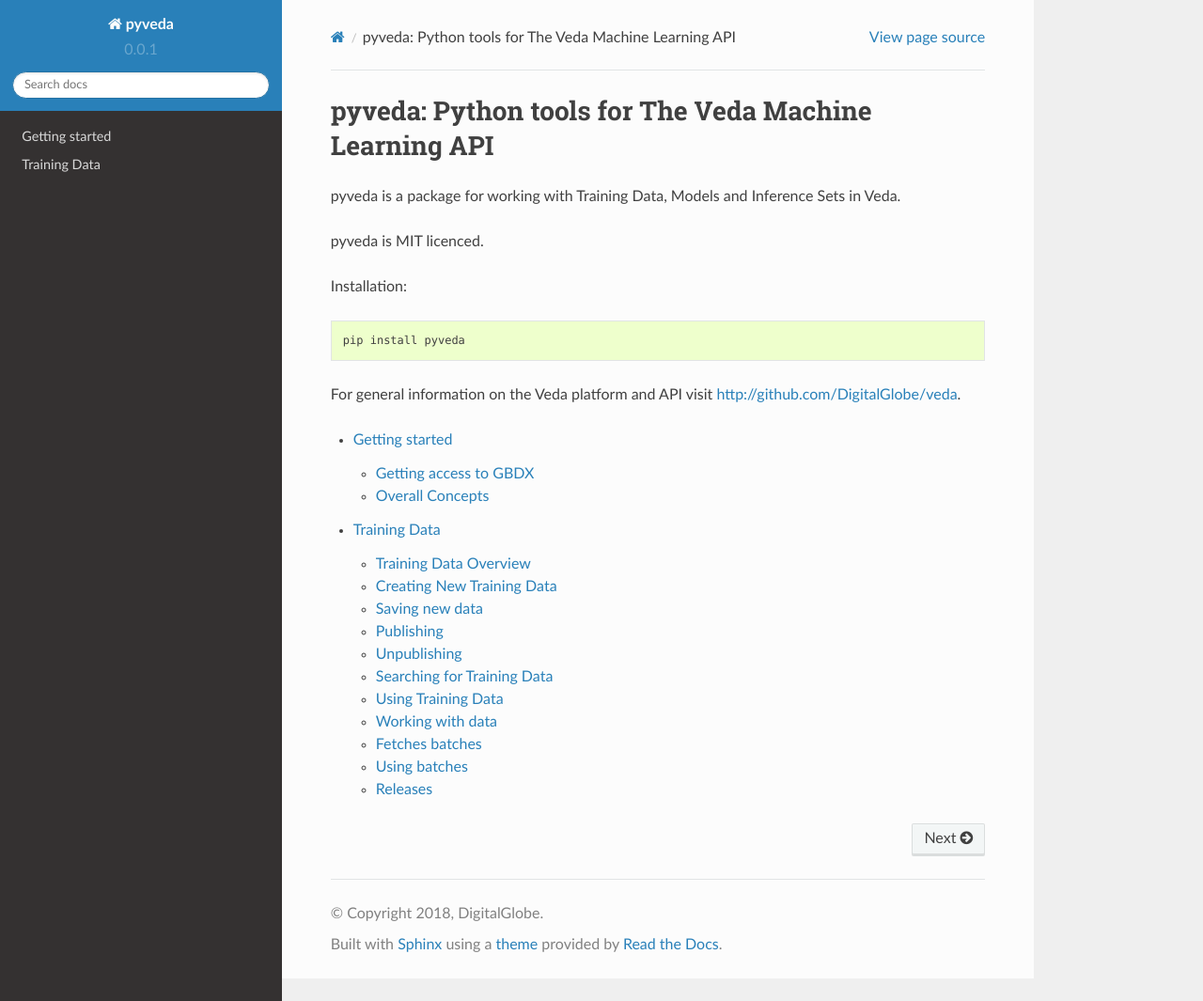
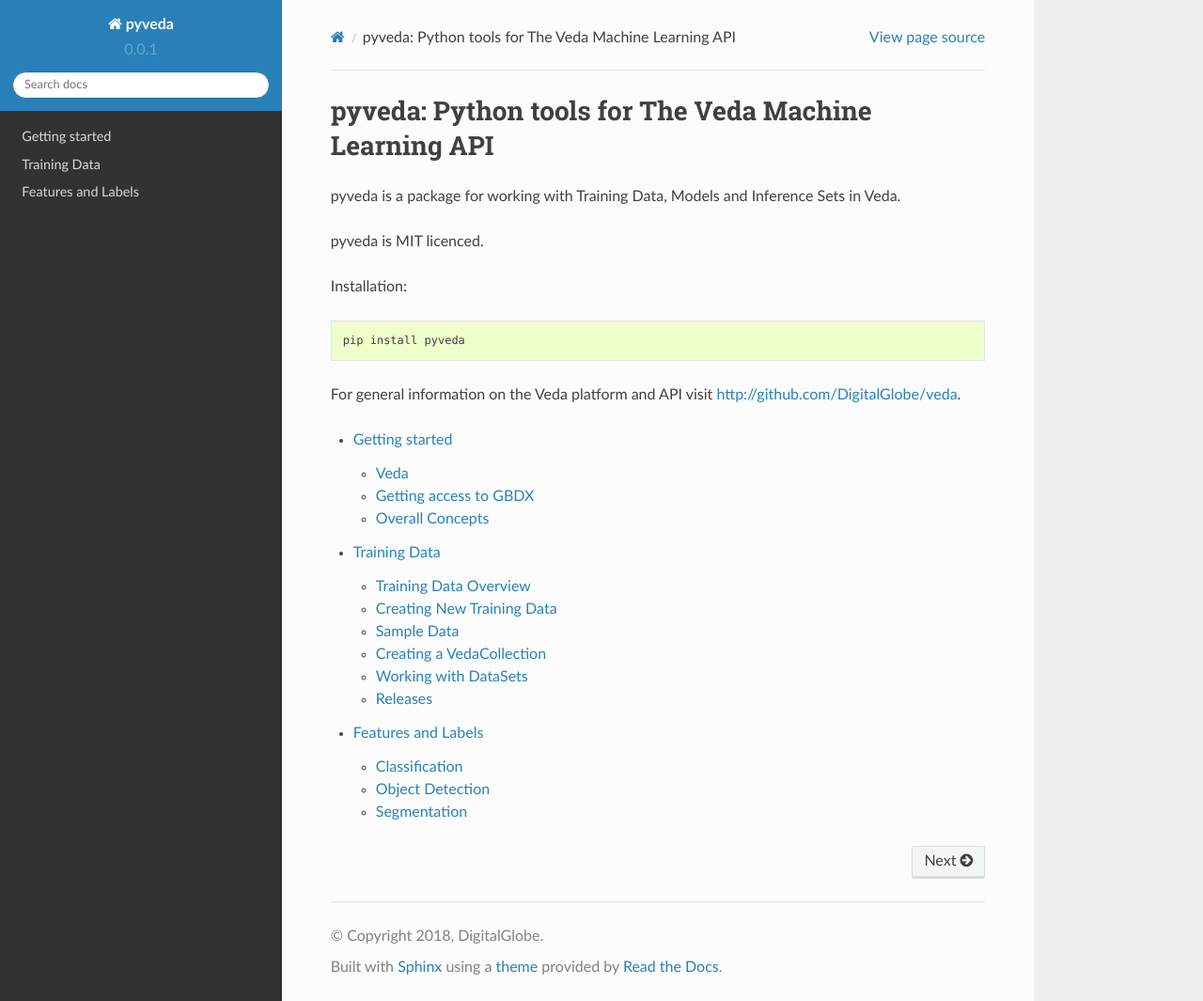
Before and after one commit to DigitalGlobe/pyveda, a Sphinx documentation site: the page built from docs/index.rst, in a window 1280 px wide and 1065 px high. Shown: the whole window at 94% size. Built offline with Sphinx 7.4.7 and the Read the Docs theme 2.0.0, drawn with Linux system fonts in a browser that asks for light colours; some of the changed lines change nothing that is shown.

Commit message:
update docs

```diff
--- a/docs/index.rst
+++ b/docs/index.rst
@@ -1,7 +1,3 @@
-.. gbdxtools documentation master file, created by
-   sphinx-quickstart on Fri Feb 12 16:41:01 2016.
-   You can adapt this file completely to your liking, but it should at least
-   contain the root `toctree` directive.
 
 pyveda: Python tools for The Veda Machine Learning API
 =======================================
@@ -21,3 +17,4 @@
 
    user_guide
    training_data
+   labels
--- /dev/null
+++ b/docs/labels.rst
@@ -0,0 +1,158 @@
+Features and Labels
+========================
+
+Veda features are serialized as geojson features. The machine learning labels are specified in the ``Properties`` item of the geojson feature. The label format varies based on the machine learning type.
+
+
+Classification
+----------------
+
+**Input**
+
+Geojson features must have a **single** positive class , from either a ``Properties`` field called ``label``, mapped from another field using the ``label_field`` parameter, or supplied as a default value using the ``default_value`` parameter. All of these examples add a positive label of the class _house_ to the matching image.
+
+Classification labels are ``1`` for positive detection and ``0`` for the absence of the class. It is not needed to have negative classes labelled - if a class is missing it will automatically be labelled as ``0``. A shorthand version passing just the positive class name is also acceptable. The class name does not have to be a string as an input, but will be stored as a string.
+
+A full label of a ``house`` feature, in a VedaCollection that has classes ``['house', 'car', 'boat']`` is:
+
+.. code-block:: javascript
+
+    'Properties': {
+        'label': {'house':1, 'car':0, 'boat':0}
+    }
+
+
+The same feature with a label with the positive value only:
+
+
+.. code-block:: javascript
+
+    'Properties': {
+        'label': {'house':1}
+    }
+
+
+Shorthand version:
+
+.. code-block:: javascript
+
+    'Properties': {
+        'label': 'house'
+    }
+
+
+Using the parameter ``label_field``:
+
+.. code-block:: javascript
+
+    // using label_field='building_type'
+    'Properties': {
+        'building_type': 'house'
+    }
+
+
+or ``default_value``:
+
+.. code-block:: python
+
+    default_value='house'
+
+
+
+
+The parent VedaCollection can determine the classes on the first load of data, or the classes can be set by passing an optional `classes` parameter on initialization, in the case that not all classes are present in the first set of data uploaded. Classes are fixed and can not be modified after the first set of data is loaded.
+
+Classification features can be any geometry type, though it is recommended that multi-geometry types be exploded to individual features.
+
+
+
+**DataPoint Output**
+
+The DataPoint class has a ``labels`` property that includes all labels in the parent VedaCollection. This is a dictionary keyed with class names, with 0 or 1 labels that indicate positive or negative presence of that class in the image tile. For this and all following examples we'll assume the image tile has houses and cars, but no boats. The DataPoint API JSON response has a labels property in the ``Properties`` field.
+
+.. code-block:: python
+
+    datapoint.labels = {
+        'house': 1,
+        'car': 1,
+        'boat': 0
+    }
+
+
+
+
+**DataSet Output**
+
+The DataSet class stores label values using one-hot encoding. The label classes are stored in a `classes` property that maps to the same position in the label array. The label order is always alphabetical.
+
+.. code-block:: python
+
+    dataset.classes = ['boat', 'car', 'house']
+    dataset.labels[0] = [0, 1, 1]
+
+
+
+
+Object Detection
+------------------
+
+**Input**
+
+Input features for object detection share the same label requirements as for classification. The objects will be stored as the bounding box of the feature's geometry. The geometry must be of type Polygon but does not need to be a rectangle. Point and Polyline geometries will need to be buffered by an appropriate amount first.
+
+**DataPoint Output**
+
+The `label` property of the DataPoint is similar in structure to the Classification case, with keys representing  classes. The value of each class is a list of features representing the bounding box of the input geometries. The features use GeoJSON structure, but use the NumPy convention of the origin at top left, and uses units of pixels.
+
+.. code-block:: python
+
+    datapoint.labels[0] = {
+        'house': [f1, f2,..fn],
+        'car': [f1, f2,..fn],
+        'boat': []
+    }
+
+
+
+
+**DataSet Output**
+
+DataSet classes are stored in the `classes` property in the same manner as Classification data. The labels are in the form of a list of lists of bounding boxes. The bounding boxes are lists of `[minx, miny, maxx, maxy]` in pixels coordinates with the origin at top left. The position of the classes and labels lists match.
+
+.. code-block:: python
+
+    dataset.classes = ['boat', 'car', 'house']
+    dataset.labels[0] = [
+        [], # boat bboxes
+        [[0, 0, 1, 1], [1, 2, 4, 5], [3, 3, 7, 9]], # car bboxes
+        [[0, 0, 1, 1], [1, 2, 4, 5], [3, 3, 7, 9]] # house bboxes
+    ]
+
+
+
+
+
+
+Segmentation
+----------------
+
+**Input**
+
+The requirements for input data features for segmentation are the same as for object detection. The object must be a Polygon. The geometry will automatically be clipped to fit inside the image tile.
+
+**DataPoint Output**
+
+The `label` property of the DataPoint has the same structure as for object detection, except the label features represent the input feature's geometry instead of the feature's bounding box. The coordinate values are again in pixels from the top left of the image.
+
+**DataSet Output**
+
+DataSet classes continue in the same structure as the other machine learning types, but include a ``background`` value in the first position representing the pixels that have no segmentation data. The ``labels`` for segmentation are 2D arrays with the pixels representing the class list indices. The 2D array is the same size as the image tile.
+
+.. code-block:: python
+
+    dataset.classes = [None, 'boat', 'car', 'house']
+    dataset.labels[0] = [
+        [0, 0, 0, 0, 0, ...],
+        [0, 3, 3, 0, 2, ...],
+        [0, 3, 3, 0, 0, ...]
+    ]
--- a/docs/training_data.rst
+++ b/docs/training_data.rst
@@ -1,5 +1,7 @@
 Training Data
 =============
+
+.. note:: This tutorial is a work in progress
 
 Training Data Overview
 ----------------------
@@ -9,224 +11,105 @@
 Creating New Training Data
 --------------------------
 
-All training data sets consist of image/label pairs. An image typically comes from a gbdxtools image class (ie CatalogImages).
-Labels vary depending on the type of data being stored. Training Data in Veda supports 3 types of data:
+Veda is a repository for machine learning data. Its focus is on generating and storing image and label pairs of spatial data. It can read spatial data and then generate the images from DigitalGlobe's catalog of satellite imagery.
 
-* classification
-    - Used to store classification data in either binary classification or multiclass
-    - Classification data are stored using "one hot encoding", so for binary its either [1] or [0].
-    - For multi-class it'd be: [0, 0, 0, 1, 0] (zero for every class not present and 1 for every class that is present)
-* object_detection
-    - Object Detection data are arrays of pixel based bounding boxes for each feature present in the corresponding image
-    - bboxes are expected to be lists of bboxes: [[minx, miny, maxx, maxy], [minx, miny, maxx, maxy], ...]
-    - the bbox values must be in pixel coordinates relative the upper left of the image in the same pair
-* segmentation
-    - segmentation are expected to be arrays of geojson features in the same projected units as the image.
-    - these features are converted to pixel locations when saving into veda and are served back to clients are ndarrays of segmentation data.
+To generate data Veda needs to know three things:
 
-For example we'll create a small set of random binary classification data (values are either 1 or 0). We'll start be using gbdxtools to create an image.
+- WHERE is the feature
+- WHAT is the feature
+- WHICH image to use
+
+The WHERE and WHAT of the features are inputted using the GeoJson format. The image can be any gbdxtools Image object from the DigitalGlobe catalog. Veda will handle generating the appropriate tiles to cover the input features. The same basic concept applies to the three machine learning types that Veda supports: classification, object detection, and classification.
+
+All training data sets consist of image/label pairs. The training images are fixed-sized chips extracted from the source image. The labels vary depending on the type of data being stored:
+
+* Classification
+    - Classification describes whether an object class exists in the image.
+    - Multiple classes are supported.
+    - Classification data are stored using "one hot encoding", so for a single class the label is either [1] or [0].
+    - For multi-class the labels are lists: [0, 0, 0, 1, 0] (zero for every class not present and 1 for every class that is present).
+* Object Detection
+    - Object detection describes where in an image objects occur.
+    - Object Detection data are arrays of pixel based bounding boxes for each feature.
+    - Labels are stored as lists of bounding boxes: [[minx, miny, maxx, maxy], [minx, miny, maxx, maxy], ...]
+    - The bounding box values must be in pixel coordinates relative the upper left of the image in the same pair
+* Segmentation
+    - Segmentation also describes where in an image objects or classes occur but uses freeform boundaries instead of boxes.
+    - Segmentation data are expected to be arrays of geojson features in the same projected units as the image.
+    - These features are converted to pixel locations when saving into Veda and are served back to clients are ndarrays of segmentation data.
+
+Sample Data
+--------------
+
+The PyVeda git repository includes a sample geojson file to get started with. The file ``sample_data/turbines.geojson`` contains bounding boxes of wind turbines in the Alta Wind Energy Center, located outside of the Mojave Desert in California. Each feature has a property called ``label`` with the value ``turbine``.
+
+For a corresponding image to generate the chips from we'll use catalog ID '123456788' from DigitalGlobe's Worldview 2 satellite. To search for other images covering this area see the "Searching for images" section below.
+
+
+
+Creating a VedaCollection
+-----------------------------
+
+A VedaCollection stores machine learning data in the Veda system. As mentioned above, it needs the inputs of geojson features and an Image object. For the geojson we'll use the sample wind turbine data. We'll also need a gbdxtools Image object. This could be a CatalogImage or a complicated RDA output; gbdxtools gives you almost unlimited processing options for generating images. The images could be a custom mix of bands or have pansharpening applied, for instance.
+
+For most cases we would like imagery that just has the three visible RGB bands, has been pansharpened for maximum detail, atmospheric effects removed, and dynamic range adjusted to an optimum range. These processing options are all included in PyVeda's MLImage class. Only a Catalog ID is needed to create an MLImage object.
+
+First, let's get set up:
 
 .. code-block:: python
 
-    from gbdxtools import CatalogImage
-    image = CatalogImage('104001001DB7BA00')
+    from pyveda import VedaCollection, DataSet, MLImage
 
-This sets up an image for us to use as smaller images in our training data. Next we'll setup the training data set via pyveda:
+    catID = '123456789'
+    geojson = 'path/to/data/turbines.geojson'
+
+Next, let's create our VedaCollection. It requires some basic parameters to get started:
+
+* A name for the collection
+* The type of machine learning algorithm, in this case image classification
+* A tile size to use for the images.
 
 .. code-block:: python
 
-    from pyveda import VedaCollection
+    vc = VedaCollection('Wind Turbines', mlType="classification", tilesize=[256,256]
 
-    vc = VedaCollection('Some Fake Data', mltype = "classification", tile_size=[256,256])
-
-Now we have an image to pull imagery from and a TrainingSet in which we can store pairs. In the example below we'll set up
-the size of the image windows we want to create and a count of pairs. Then we'll access random windows on the image and feed them
-to our TrainingSet.
+This sets up the VedaCollection but it will not be created on the server until some data is loaded. So lets load some data:
 
 .. code-block:: python
 
-    import random
-
-    size_y = 256
-    size_x = 256
-    count = 100
-
-    for win in image.iterwindows(count=count, window_shape=(size_y, size_x)):
-
-        arr = [ random.choice([1, 0]) ]
-        td.feed([(win, arr)])
-
-    # verify the count
-    print(td.count)
-    # outputs: {'train': 100}
+    image = MLImage(catID)
+    vc.load(geojson, image)
 
 
-Now we have fed 100 pairs of random binary classification data to our TrainingSet. You can see that the count property
-outputs a dictionary `{'train': 100}`. The `feed` method by default puts all data into the `train` group, but you can add pairs
-to groups with any name. For instance lets add another 25 random pairs to the `test` group:
+It will take about 5 minutes for Veda to generate all the training data. You can check `vc.status` to track its progress.
+
+The end result will be collection of 256x256 pixel image tiles extracted from catalog ID 123456. Each image will have a corresponding label of the class `turbine`. Because this analysis is classification, each label will be `1`.
+
+(more stuff about VCs)
+
+Working with DataSets
+------------------------
+
+A DataSet is a local copy of training data. You can specify the number of samples to load. DataSets also support internal partitions for training, validation, and testing data, so we can specify the percentage of points to put into each group.
+
+.. code-block:: python
+    ds = vc.store('path/to/my_test.h5', partition=[70,10,20], size=100)
+
+This will download 100 training points to a local file `my_test.h5`. 70 points will be assigned to the training group, 10 to the validation group, and 20 to the testing group. The partition is optional, and if not specified all the points are put into the training group.
+
+We'll use the training data to build a simple FOO model:
 
 .. code-block:: python
 
-    for win in image.iterwindows(count=25, window_shape=(size_y, size_x)):
+    from FOO import FOOMODEL
 
-        arr = [ random.choice([1, 0]) ]
-        td.feed([(win, arr)], group="test")
-
-    # verify the count
-    print(td.count)
-    # outputs: {'train': 100, 'test': 25}
+    model = FOOMODEL()
+    model.train(ds.train.images, ds.train.labels)
+    model.score(ds.test.images, ds.test.labels)
 
 
-Saving new data
----------------
-
-Now that we've created a new TrainingSet we'll want to save it into Veda. Saving the data allows Veda to cache all of the imagery
-and provides not only a way to save the data for later use, but also ways to fetch batches of data quickly. Saved sets also
-have the benefit of being used by others to train models.
-
-.. code-block:: python
-
-    td.save()
-
-Which will post the image/label pairs and return json:
-
-.. code-block:: json
-
-    {
-        'data': {
-            'id': 104,
-            'classes': ['class1'],
-            'count': {'train': 100, 'test': 25},
-            'name': 'Some Fake Data',
-            'nclasses': 1,
-            'mlType': 'classification',
-            'bbox': [-74.03524079, 40.489764494286746, -73.86965922334531, 41.0133572],
-            'shape': [8, 256, 256],
-            'dtype': 'float32',
-            'sensors': ['WV03_VNIR'],
-            'source': 'rda',
-            'userId': '21668',
-            'public': False,
-            'created_at': '2018-08-22T16:46:34.838Z',
-            'updated_at': '2018-08-22T16:46:34.838Z',
-            'percent_cached': 0
-        },
-        'links': {
-            'self': {'href': 'https://veda-api.geobigdata.io/data/104'},
-            'update': {'href': 'https://veda-api.geobigdata.io/data/104', 'method': 'PUT'},
-            'publish': {'href': 'https://veda-api.geobigdata.io/data/104/publish', 'method': 'PUT'},
-            'delete': {'href': 'https://veda-api.geobigdata.io/data/104', 'method': 'DELETE'},
-            'create': {'href': 'https://veda-api.geobigdata.io/datapoints', 'method': 'POST'}
-        }
-    }
-
-As you can see the doc returned is how the TrainingSet is represented on the server and is a self descibing document for updating, deleting, etc.
-Once the TrainingSet is saved to the API Veda immediately begins caching the imagery. Depending on the size of the data this can take several minutes,
-but as the caching progresses the property `percent_cached` is updated.
 
 
-Publishing
-----------
-
-Once we've saved a dataset we can `publish` it for others to use. This action makes the entire set of data available for other users.
-
-.. code-block:: python
-
-      td.publish()
-
-Unpublishing
-------------
-
-If you published data that you want to revoke access to anyone but yourself you can call `unpublish`:
-
-.. code-block:: python
-
-      td.unpublish()
-
-
-Searching for Training Data
----------------------------
-
-Now that we've saved some data we can search for it. The search method allows us to find datasets of interest and allows us to find datasets
-matching certain search criteria like spatial bounding boxes, names, etc. This method will return all the matching TrainingSets as an array of json docs.
-
-.. code-block:: python
-
-        from pyveda import search
-
-	for s in search():
-            print(s.id, s.name, s.percent_cached)
-
-
-Using Training Data
--------------------
-
-To use a TrainingSet found via `search` we offer two methods: `TrainingSet.from_doc` and `TrainingSet.from_id`. Both of these methods do the same thing, that is
-they create a TrainingSet from which data can be fetched and used to train a model.
-
-
-.. code-block:: python
-
-        # Using from_id
-        td = TrainingSet.from_id(104)
-
-        # Using from_doc
-        sets = search()
-        td = TrainingSet.from_doc(sets[0])
-
-Both achieve the same result, that is an instance of TrainingSet that can be used for training.
-
-Working with data
------------------
-
-Now that we're ready to access some data for training we need to learn about the various ways for accessing pairs from the TrainingSet.
-Getting data can be done in a few ways, either sequentially or in batches.
-
-To explore the structure of one data pair in the set we can simple print the first one. You can think of a TrainingSet as deferred
-access to the raw image (images can be heavy), but we can fetch it on demand as a way to explore the data.
-
-Note: The thing to understand here is that pairs inside sets have different properties for access the raw image and label data. The `.image` property
-returns a dask (deferred numpy array) to the image data for each point. This dask will only return the raw pixel values of the image when you call `image.compute()`.
-The `.y` property is the label data for the given pair.
-
-.. code-block:: python
-
-          # get the first 5 pairs
-          pairs = td[0:5]
-
-          # view whats stored as json
-          print(pairs[0].data)
-
-          # get the image data
-          print(pairs[0].image.compute())
-
-          # get the label data for the first point
-          print(pairs[0].y)
-
-Using this access pattern is generally useful for doing small explorations on TrainingSets. In order to actually with data we need to
-fetch more it, but this can also be dangerous due to the size of some TrainingSets. We need to be careful about not overloading the memory of our process
-by fetching too many images into memory at most. We'll see how to protect ourselves from that soon.
-
-Fetches batches
----------------
-
-A batch of data is a useful way to start training models. Batches return image/labels as numpy arrays that are ready for training:
-This writes the data into an HDF5 file that acts as persistent cache of data. This is useful on many fronts but most importantly it saves us from using too much memory.
-Batches return instances of `ImageTrainer`, which can be used to iterate over data and train models.
-
-.. code-block:: python
-
-          # get the first 5 pairs
-          batch = td.batch(32)
-          print(len(batch.train))
-
-Using batches
--------------
-
-.. code-block:: python
-
-    for x,y in b.train[:5]:
-        print(x,y)
 
 Releases
 --------
--- a/docs/user_guide.rst
+++ b/docs/user_guide.rst
@@ -1,21 +1,22 @@
 Getting started
 ===============
+
+Veda
+------
+
+Veda is DigitalGlobe's platform for machine learning with satellite data. It provides tools for generating, organizing, and publishing training data and models.
+
+PyVeda is a Python module to interface with the Veda platform and integrate its training data into Python machine learning libraries such as PyTorch.
 
 Getting access to GBDX
 -----------------------
 
-All operations on GBDX require credentials. You can sign up for a GBDX account at https://gbdx.geobigdata.io.
+Access to Veda requires GBDX credentials. You can sign up for a GBDX account at https://gbdx.geobigdata.io.
+
 Your GBDX credentials are found under your account profile.
 
-All auth is performed via gbdxtools' auth tools and gbdxtools expects a config file to exist at ~/.gbdx-config with your credentials.
+PyVeda's authorization tools expect a config file to exist at ~/.gbdx-config with your credentials.
 (See formatting for this file here:  https://github.com/tdg-platform/gbdx-auth#ini-file.)
-
-Instantiating an Interface object automatically logs you in:
-
-.. code-block:: pycon
-
-   >>> from gbdxtools import Interface
-   >>> gbdx = Interface()
 
 For questions or troubleshooting email GBDX-Support@digitalglobe.com.
 
@@ -23,11 +24,10 @@
 ---------------------------
 
 Veda is designed to store training data and models related to Machine Learning from satellite imagery.
+
 The general concept is to use Veda to either find/search for existing training datasets or
-be used to create new training datasets. These training sets consist of image/label pairs for that are stored
-inside veda and made available via its API. Additionally Veda supports the same pattern for save/fetching trained models.
+create new training datasets. These training sets consist of image/label pairs for that are stored inside veda and made available via its API. Additionally Veda supports the same pattern to save and retrieve trained models.
 
-The goal is to provide a ML system for making access to training data and models as easy as possible. Additionally its goals are
-to provide ways for users to enhance models and training data through model iteration (verification & validation of model results).
+The goal is to provide a ML system for making access to training data and models as easy as possible. Additionally its goals are to provide ways for users to enhance models and training data through model iteration (verification & validation of model results).
 
-Veda does NOT support training your models. It provides storage, discovery and access.
+Veda is not a machine learning library. It provides the infrastructure for other machine learning system: storage, discovery and access.
```
